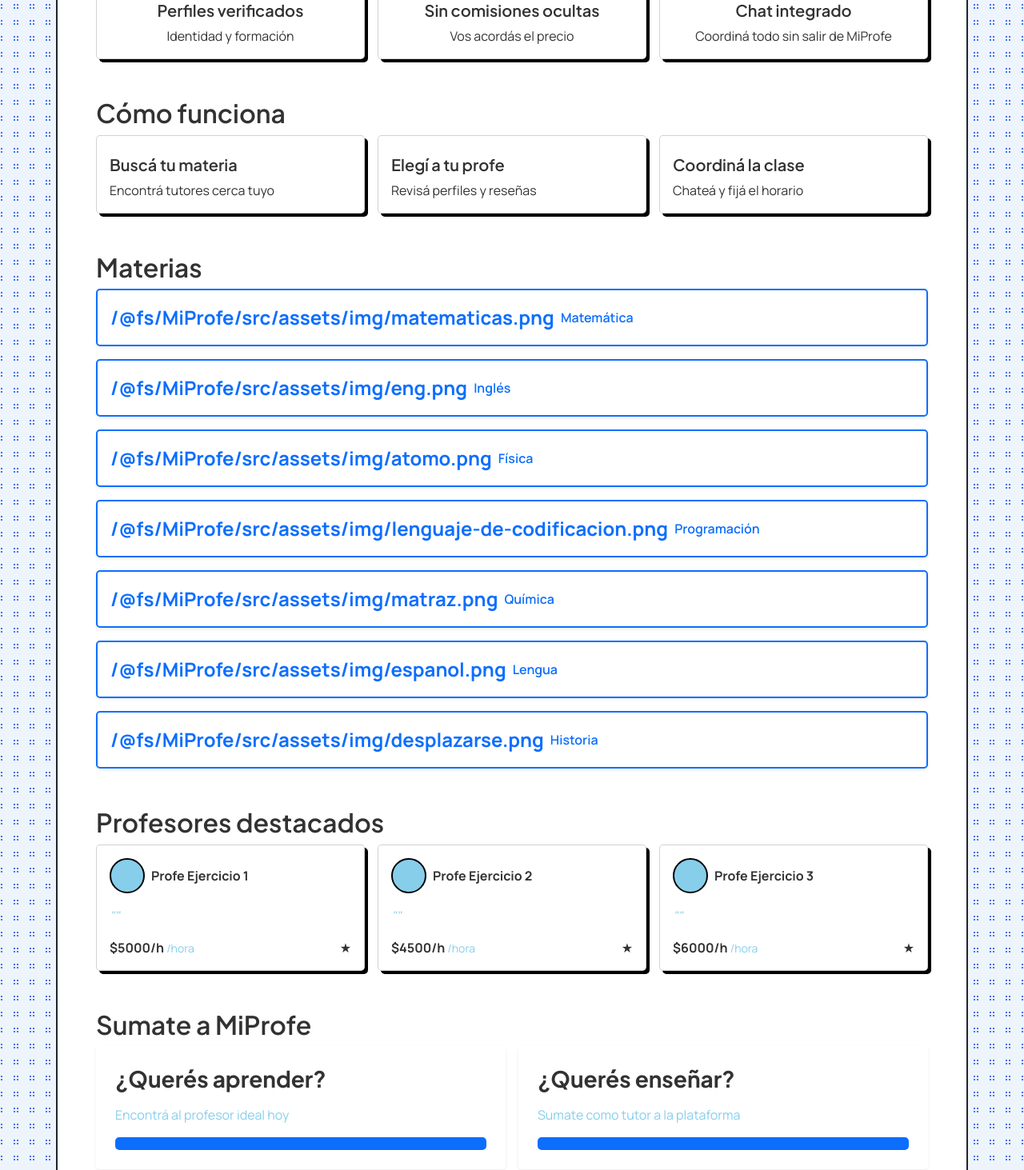
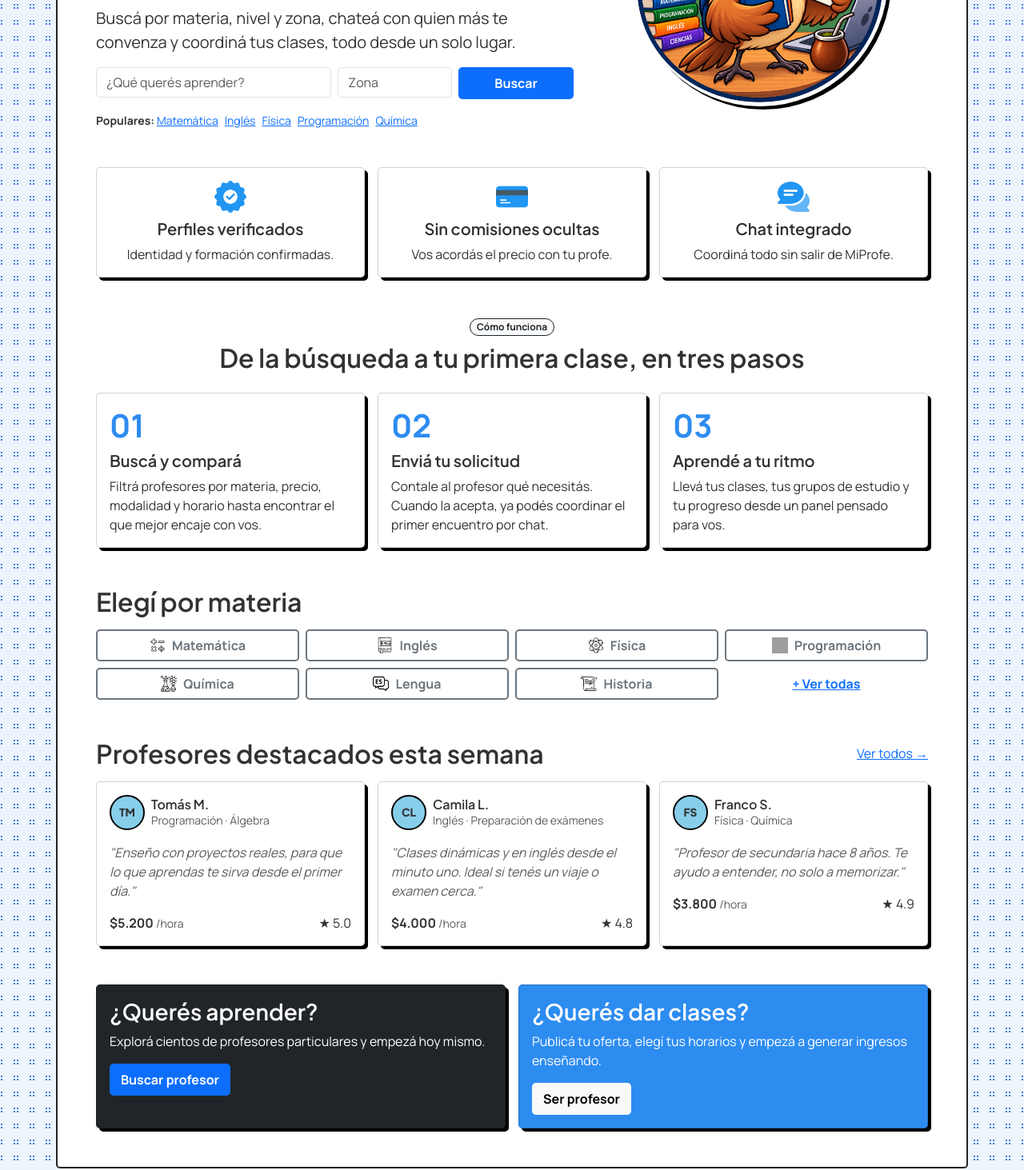
Before and after one commit to sofiaaltamiranda22/TP02-C9-TUP, a React (Vite) app in the folder MiProfe/: page / in a window 1280 px wide. Shown: the part 400-1863 px from the top of the page at 80% size. Built offline with nearby package versions, Linux system fonts and the light colour scheme; grey boxes are pictures that could not be loaded.

Commit message:
Agrego los datos de inicio y armo la página de Inicio con map

```diff
--- a/MiProfe/src/components/auth/PanelVisualAuth.jsx
+++ b/MiProfe/src/components/auth/PanelVisualAuth.jsx
@@ -1,3 +1,4 @@
+import { Link } from 'react-router-dom'
 import logo from '../../assets/img/Logo_Principal.png'
 import '../../styles/auth.css'
 
@@ -5,7 +6,7 @@
   return (
     <div className="auth-visual position-relative">
       <div className="position-relative z-1 h-100 p-4 d-flex flex-column justify-content-between">
-<Link to="/" className="mi-titulo d-flex align-items-center gap-2 fs-4 fw-bolder text-white text-decoration-none">
+        <Link to="/" className="mi-titulo d-flex align-items-center gap-2 fs-4 fw-bolder text-white text-decoration-none">
           <img src={logo} alt="" width="42" height="42" className="rounded-circle bg-white object-fit-contain" />
           MiProfe
         </Link>
--- a/MiProfe/src/components/inicio/BotonMateria.jsx
+++ b/MiProfe/src/components/inicio/BotonMateria.jsx
@@ -1,16 +1,15 @@
 import { Button } from 'react-bootstrap'
 import { Link } from 'react-router-dom'
 
-function BotonMateria({ icono, nombre }) {
+function BotonMateria({ icono, materia }) {
   return (
     <Button
       as={Link}
       to="/registro"
-      variant="outline-primary"
-      className="d-flex align-items-center gap-2 p-3 w-100 h-100 shadow-sm"
+      variant="outline-secondary"
+      className="w-100 d-flex align-items-center justify-content-center gap-2"
     >
-      <span className="fs-4">{icono}</span>
-      <span className="fw-semibold">{nombre}</span>
+      <img src={icono} alt="" width="20" height="20" /> {materia}
     </Button>
   )
 }
--- a/MiProfe/src/components/inicio/TarjetaCta.jsx
+++ b/MiProfe/src/components/inicio/TarjetaCta.jsx
@@ -1,15 +1,13 @@
 import { Card, Button } from 'react-bootstrap'
 import { Link } from 'react-router-dom'
 
-function TarjetaCta({ titulo, texto, textoBoton, variante = 'primary' }) {
+function TarjetaCta({ titulo, texto, textoBoton, fondo, varianteBoton }) {
   return (
-    <Card className="h-100 shadow-sm border-0">
-      <Card.Body className="p-4 d-flex flex-column justify-content-between">
-        <div>
-          <Card.Title as="h3" className="fw-bold mb-3">{titulo}</Card.Title>
-          <Card.Text className="text-secondary">{texto}</Card.Text>
-        </div>
-        <Button as={Link} to="/registro" variant={variante} className="mt-3 w-100 fw-bold">
+    <Card as="article" bg={fondo} text="white" className="h-100">
+      <Card.Body>
+        <Card.Title as="h3">{titulo}</Card.Title>
+        <Card.Text>{texto}</Card.Text>
+        <Button as={Link} to="/registro" variant={varianteBoton}>
           {textoBoton}
         </Button>
       </Card.Body>
--- a/MiProfe/src/components/inicio/TarjetaDestacado.jsx
+++ b/MiProfe/src/components/inicio/TarjetaDestacado.jsx
@@ -7,13 +7,15 @@
         <div className="d-flex align-items-center gap-2">
           <span className="avatar">{iniciales}</span>
           <div>
-            <strong>{nombre}</strong>
-            <p className="mb-0 small text-secondary">{materias}</p>
+            <h3 className="h6 mb-0">{nombre}</h3>
+            <p className="mb-0 small text-body-secondary">{materias}</p>
           </div>
         </div>
-        <p className="fst-italic text-secondary mt-3">"{frase}"</p>
+        <p className="fst-italic text-body-secondary mt-3">"{frase}"</p>
         <div className="d-flex justify-content-between align-items-center">
-          <p className="mb-0 fw-bold">{precio} <small className="text-secondary fw-normal">/hora</small></p>
+          <p className="mb-0 fw-bold">
+            {precio} <small className="text-body-secondary fw-normal">/hora</small>
+          </p>
           <span>★ {calificacion}</span>
         </div>
       </Card.Body>
--- a/MiProfe/src/data/inicio.js
+++ b/MiProfe/src/data/inicio.js
@@ -1,8 +1,7 @@
 import calidad from '../assets/img/calidad.png'
 import tarjeta from '../assets/img/tarjeta-de-credito.png'
 import charla from '../assets/img/charla.png'
-
-import matematica from '../assets/img/matematicas.png'
+import matematicas from '../assets/img/matematicas.png'
 import ingles from '../assets/img/eng.png'
 import fisica from '../assets/img/atomo.png'
 import programacion from '../assets/img/lenguaje-de-codificacion.png'
@@ -10,36 +9,88 @@
 import lengua from '../assets/img/espanol.png'
 import historia from '../assets/img/desplazarse.png'
 
+export const beneficios = [
+  { id: 1, icono: calidad, titulo: 'Perfiles verificados', texto: 'Identidad y formación confirmadas.' },
+  { id: 2, icono: tarjeta, titulo: 'Sin comisiones ocultas', texto: 'Vos acordás el precio con tu profe.' },
+  { id: 3, icono: charla, titulo: 'Chat integrado', texto: 'Coordiná todo sin salir de MiProfe.' },
+]
 
 export const pasos = [
-  { id: 1, titulo: 'Buscá tu materia', texto: 'Encontrá tutores cerca tuyo' },
-  { id: 2, titulo: 'Elegí a tu profe', texto: 'Revisá perfiles y reseñas' },
-  { id: 3, titulo: 'Coordiná la clase', texto: 'Chateá y fijá el horario' }
-]
-
-export const beneficios = [
-  { id: 1, icono: calidad, titulo: 'Perfiles verificados', texto: 'Identidad y formación' },
-  { id: 2, icono: tarjeta, titulo: 'Sin comisiones ocultas', texto: 'Vos acordás el precio' },
-  { id: 3, icono: charla, titulo: 'Chat integrado', texto: 'Coordiná todo sin salir de MiProfe' }
+  {
+    id: 1,
+    numero: '01',
+    titulo: 'Buscá y compará',
+    texto: 'Filtrá profesores por materia, precio, modalidad y horario hasta encontrar el que mejor encaje con vos.',
+  },
+  {
+    id: 2,
+    numero: '02',
+    titulo: 'Enviá tu solicitud',
+    texto: 'Contale al profesor qué necesitás. Cuando la acepta, ya podés coordinar el primer encuentro por chat.',
+  },
+  {
+    id: 3,
+    numero: '03',
+    titulo: 'Aprendé a tu ritmo',
+    texto: 'Llevá tus clases, tus grupos de estudio y tu progreso desde un panel pensado para vos.',
+  },
 ]
 
 export const materias = [
-  { id: 1, nombre: 'Matemática', icono: matematica },
-  { id: 2, nombre: 'Inglés', icono: ingles },
-  { id: 3, nombre: 'Física', icono: fisica },
-  { id: 4, nombre: 'Programación', icono: programacion },
-  { id: 5, nombre: 'Química', icono: quimica },
-  { id: 6, nombre: 'Lengua', icono: lengua },
-  { id: 7, nombre: 'Historia', icono: historia }
+  { id: 1, icono: matematicas, materia: 'Matemática' },
+  { id: 2, icono: ingles, materia: 'Inglés' },
+  { id: 3, icono: fisica, materia: 'Física' },
+  { id: 4, icono: programacion, materia: 'Programación' },
+  { id: 5, icono: quimica, materia: 'Química' },
+  { id: 6, icono: lengua, materia: 'Lengua' },
+  { id: 7, icono: historia, materia: 'Historia' },
 ]
 
 export const destacados = [
-  { id: 1, nombre: 'Profe Ejercicio 1', materia: 'Matemática', precio: '$5000/h' },
-  { id: 2, nombre: 'Profe Ejercicio 2', materia: 'Inglés', precio: '$4500/h' },
-  { id: 3, nombre: 'Profe Ejercicio 3', materia: 'Programación', precio: '$6000/h' }
+  {
+    id: 1,
+    iniciales: 'TM',
+    nombre: 'Tomás M.',
+    materias: 'Programación · Álgebra',
+    frase: 'Enseño con proyectos reales, para que lo que aprendas te sirva desde el primer día.',
+    precio: '$5.200',
+    calificacion: '5.0',
+  },
+  {
+    id: 2,
+    iniciales: 'CL',
+    nombre: 'Camila L.',
+    materias: 'Inglés · Preparación de exámenes',
+    frase: 'Clases dinámicas y en inglés desde el minuto uno. Ideal si tenés un viaje o examen cerca.',
+    precio: '$4.000',
+    calificacion: '4.8',
+  },
+  {
+    id: 3,
+    iniciales: 'FS',
+    nombre: 'Franco S.',
+    materias: 'Física · Química',
+    frase: 'Profesor de secundaria hace 8 años. Te ayudo a entender, no solo a memorizar.',
+    precio: '$3.800',
+    calificacion: '4.9',
+  },
 ]
 
 export const ctas = [
-  { id: 1, titulo: '¿Querés aprender?', texto: 'Encontrá al profesor ideal hoy' },
-  { id: 2, titulo: '¿Querés enseñar?', texto: 'Sumate como tutor a la plataforma' }
+  {
+    id: 1,
+    titulo: '¿Querés aprender?',
+    texto: 'Explorá cientos de profesores particulares y empezá hoy mismo.',
+    textoBoton: 'Buscar profesor',
+    fondo: 'dark',
+    varianteBoton: 'primary',
+  },
+  {
+    id: 2,
+    titulo: '¿Querés dar clases?',
+    texto: 'Publicá tu oferta, elegí tus horarios y empezá a generar ingresos enseñando.',
+    textoBoton: 'Ser profesor',
+    fondo: 'primary',
+    varianteBoton: 'light',
+  },
 ]
--- a/MiProfe/src/pages/principal/Inicio.jsx
+++ b/MiProfe/src/pages/principal/Inicio.jsx
@@ -1,78 +1,129 @@
 // Landing publica
+import { Row, Col, Form, Button, Badge } from 'react-bootstrap'
+import { Link, useNavigate } from 'react-router-dom'
 import ContenidoPagina from '../../components/layout/ContenidoPagina'
-import { Row, Col } from 'react-bootstrap'
-
-// Componentes
+import TarjetaBeneficio from '../../components/inicio/TarjetaBeneficio'
 import TarjetaPaso from '../../components/inicio/TarjetaPaso'
-import TarjetaBeneficio from '../../components/inicio/TarjetaBeneficio'
 import BotonMateria from '../../components/inicio/BotonMateria'
 import TarjetaDestacado from '../../components/inicio/TarjetaDestacado'
 import TarjetaCta from '../../components/inicio/TarjetaCta'
+import { beneficios, pasos, materias, destacados, ctas } from '../../data/inicio'
+import logo from '../../assets/img/Logo_Principal.png'
 
-// Datos
-import { pasos, beneficios, materias, destacados, ctas } from '../../data/inicio'
 function Inicio() {
+  const navigate = useNavigate()
+
+  // Todavia no hay backend: el buscador lleva a crear la cuenta, como en el TP1
+  const buscar = (evento) => {
+    evento.preventDefault()
+    navigate('/registro')
+  }
+
   return (
     <>
       <title>MiProfe - Encontrá tu profesor particular en Tucumán</title>
 
       <ContenidoPagina>
         <section id="hero">
-        <h1>Encontrá al profesor particular perfecto para vos.</h1>
+          <Row className="align-items-center g-4">
+            <Col lg={7}>
+              <Badge bg="light" text="dark" pill className="border border-dark mb-3">
+                ★ Clases particulares, sin vueltas
+              </Badge>
+              <h1 className="display-5 fw-bold">
+                Encontrá al profesor <span className="text-primary">particular</span> perfecto para vos.
+              </h1>
+              <p className="lead">
+                Buscá por materia, nivel y zona, chateá con quien más te convenza y coordiná tus clases, todo desde un
+                solo lugar.
+              </p>
+
+              <Form onSubmit={buscar}>
+                <Row className="g-2">
+                  <Col md={6}>
+                    <Form.Control name="materia" placeholder="¿Qué querés aprender?" aria-label="Materia" />
+                  </Col>
+                  <Col md={3}>
+                    <Form.Control name="zona" placeholder="Zona" aria-label="Zona" />
+                  </Col>
+                  <Col md={3}>
+                    <Button type="submit" className="w-100">Buscar</Button>
+                  </Col>
+                </Row>
+              </Form>
+
+              <p className="small mt-3 mb-0">
+                <strong>Populares: </strong>
+                {materias.slice(0, 5).map((materia) => (
+                  <Link key={materia.id} to="/registro" className="me-2">
+                    {materia.materia}
+                  </Link>
+                ))}
+              </p>
+            </Col>
+
+            <Col lg={5} className="text-center">
+              <img src={logo} alt="Logo de MiProfe" width="320" height="320" className="img-fluid rounded-circle mi-sombra" />
+            </Col>
+          </Row>
         </section>
 
         <section id="beneficios">
-        <h2>Beneficios</h2>
+          <h2 className="visually-hidden">Por qué elegir MiProfe</h2>
           <Row className="g-3">
             {beneficios.map((beneficio) => (
               <Col md={4} key={beneficio.id}>
-              <TarjetaBeneficio
-                icono={beneficio.icono}
-                titulo={beneficio.titulo}
-                texto={beneficio.texto}
-              />
+                <TarjetaBeneficio icono={beneficio.icono} titulo={beneficio.titulo} texto={beneficio.texto} />
               </Col>
             ))}
           </Row>
         </section>
 
-      <section id="como-funciona">
-        <h2>Cómo funciona</h2>
-        <Row className="g-3">
+        <section id="como-funciona" className="text-center">
+          <Badge bg="light" text="dark" pill className="border border-dark mb-2">
+            Cómo funciona
+          </Badge>
+          <h2 className="mb-4">De la búsqueda a tu primera clase, en tres pasos</h2>
+          <Row className="g-3 text-start">
             {pasos.map((paso) => (
               <Col md={4} key={paso.id}>
-              <TarjetaPaso
-                titulo={paso.titulo}
-                texto={paso.texto}
-              />
+                <TarjetaPaso numero={paso.numero} titulo={paso.titulo} texto={paso.texto} />
               </Col>
             ))}
           </Row>
         </section>
 
         <section id="materias">
-        <h2>Materias</h2>
-        <Row className="g-3">
+          <h2 className="mb-3">Elegí por materia</h2>
+          <Row className="g-2">
             {materias.map((materia) => (
-            <Col key={materia.id}>
-              <BotonMateria
-                nombre={materia.nombre}
-                icono={materia.icono}
-              />
+              <Col xs={6} md={3} key={materia.id}>
+                <BotonMateria icono={materia.icono} materia={materia.materia} />
               </Col>
             ))}
+            <Col xs={6} md={3}>
+              <Button as={Link} to="/registro" variant="link" className="w-100">
+                + Ver todas
+              </Button>
+            </Col>
           </Row>
         </section>
 
         <section id="destacados">
-        <h2>Profesores destacados</h2>
+          <div className="d-flex flex-wrap justify-content-between align-items-center gap-2 mb-3">
+            <h2 className="mb-0">Profesores destacados esta semana</h2>
+            <Link to="/registro">Ver todos →</Link>
+          </div>
           <Row className="g-3">
-          {destacados.map((profe) => (
-            <Col md={4} key={profe.id}>
+            {destacados.map((profesor) => (
+              <Col md={4} key={profesor.id}>
                 <TarjetaDestacado
-                nombre={profe.nombre}
-                materia={profe.materia}
-                precio={profe.precio}
+                  iniciales={profesor.iniciales}
+                  nombre={profesor.nombre}
+                  materias={profesor.materias}
+                  frase={profesor.frase}
+                  precio={profesor.precio}
+                  calificacion={profesor.calificacion}
                 />
               </Col>
             ))}
@@ -80,13 +131,16 @@
         </section>
 
         <section id="cta">
-        <h2>Sumate a MiProfe</h2>
+          <h2 className="visually-hidden">Sumate a MiProfe</h2>
           <Row className="g-3">
             {ctas.map((cta) => (
               <Col md={6} key={cta.id}>
                 <TarjetaCta
                   titulo={cta.titulo}
                   texto={cta.texto}
+                  textoBoton={cta.textoBoton}
+                  fondo={cta.fondo}
+                  varianteBoton={cta.varianteBoton}
                 />
               </Col>
             ))}
```
Also changed, not shown: MiProfe/src/pages/principal/Registro.jsx (+11 -3 lines). Lines whose indentation alone changed are shown as unchanged.
